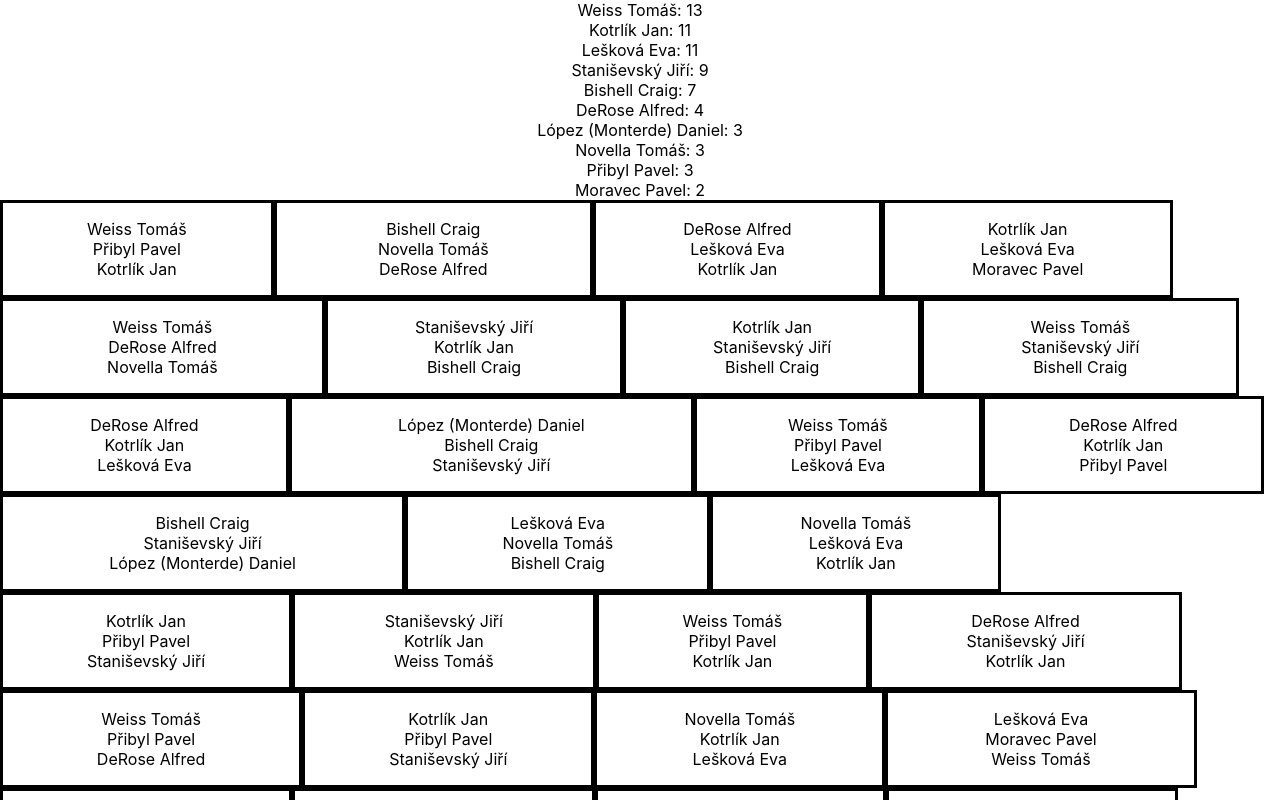
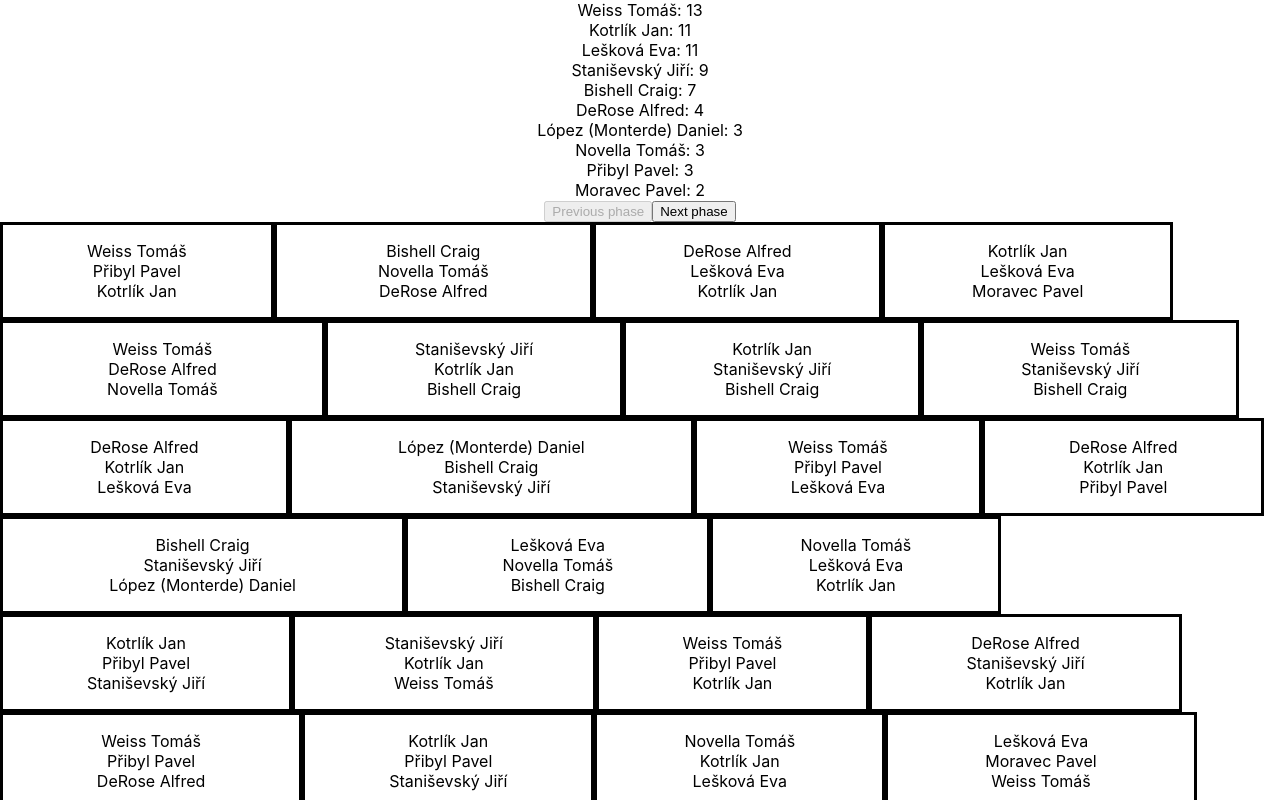
Before and after one commit to dlopezm/election-visualizer, a React (Create React App) app: page / in a window 1280 px wide. Shown: the top 800 px of the page. Built offline with nearby package versions, Linux system fonts and the light colour scheme.

Commit message:
Allow viewing further phases

```diff
--- a/src/App.tsx
+++ b/src/App.tsx
@@ -8,6 +8,7 @@ import { Ballot } from './components/Ballot';
 import { Candidate as CandidateType } from './state/Candidate';
 import { Ballot as BallotType } from './state/Ballot';
 import { State } from './state/State';
+import { NUM_ELECTED } from './constants';
 
 function calculateNewPhase(
     candidates: CandidateType[],
@@ -64,7 +65,7 @@ function App(): ReactElement {
                 (rawBallot): BallotType => {
                     const ballotWithoutTimestamp = rawBallot.slice(1);
 
-                    const rankedCandidateNames = Array.from(Array(3).keys()).map((number) => {
+                    const rankedCandidateNames = Array.from(Array(NUM_ELECTED).keys()).map((number) => {
                         const choiceIndex = ballotWithoutTimestamp.findIndex((choice) =>
                             choice.includes(String(number + 1))
                         );
@@ -91,8 +92,8 @@ function App(): ReactElement {
                 ballots: newBallots,
             });
 
-            // ToDo: check for 3 people elected
-            while (state.phases.length <= candidates.length - 3) {
+            // ToDo: check for NUM_ELECTED people elected
+            while (state.phases.length <= candidates.length - NUM_ELECTED) {
                 // eliminate candidate
                 const phase = cloneDeep(state.phases[state.phases.length - 1]);
                 let eliminatedCandidateName: string | null = null;
@@ -125,17 +126,42 @@ function App(): ReactElement {
         getData();
     }, []);
 
+    function incrementPhase(): void {
+        setFullState({
+            ...fullState,
+            activePhase: Math.min(fullState.phases.length - 1, fullState.activePhase + 1),
+        });
+        console.log(fullState.activePhase);
+    }
+
+    function decrementPhase(): void {
+        setFullState({
+            ...fullState,
+            activePhase: Math.max(0, fullState.activePhase - 1),
+        });
+    }
+
     return (
         <div className="App">
             <div>
-                {fullState.phases[0] &&
-                    fullState.phases[0].candidates.map((candidate) => (
+                {fullState.phases[fullState.activePhase] &&
+                    fullState.phases[fullState.activePhase].candidates.map((candidate) => (
                         <Candidate key={candidate.name} candidate={candidate} />
                     ))}
             </div>
             <div>
-                {fullState.phases[0] &&
-                    fullState.phases[0].ballots.map((ballot, index) => <Ballot key={index} ballot={ballot} />)}
+                <button onClick={decrementPhase} disabled={fullState.activePhase === 0}>
+                    Previous phase
+                </button>
+                <button onClick={incrementPhase} disabled={fullState.activePhase === fullState.phases.length - 1}>
+                    Next phase
+                </button>
+            </div>
+            <div>
+                {fullState.phases[fullState.activePhase] &&
+                    fullState.phases[fullState.activePhase].ballots.map((ballot, index) => (
+                        <Ballot key={index} ballot={ballot} />
+                    ))}
             </div>
         </div>
     );
--- /dev/null
+++ b/src/constants.ts
@@ -0,0 +1 @@
+export const NUM_ELECTED = 3;
```
